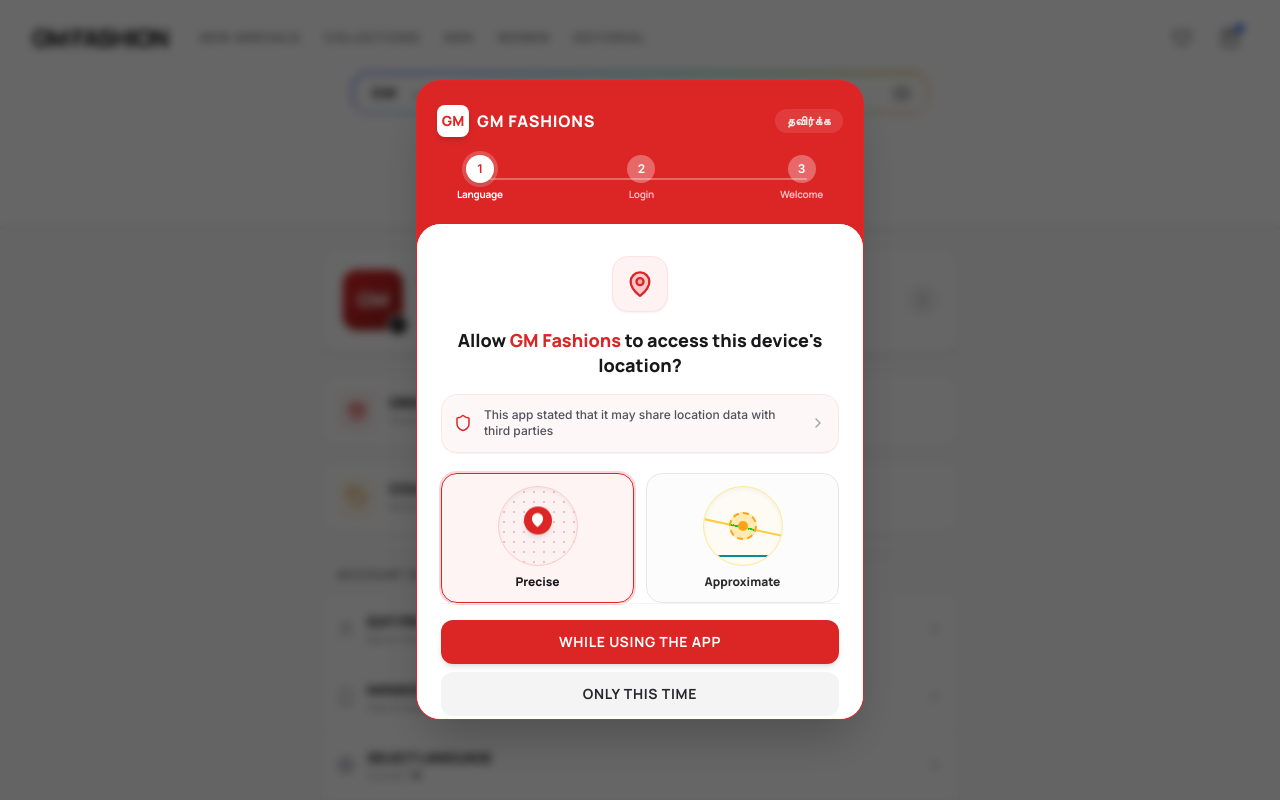
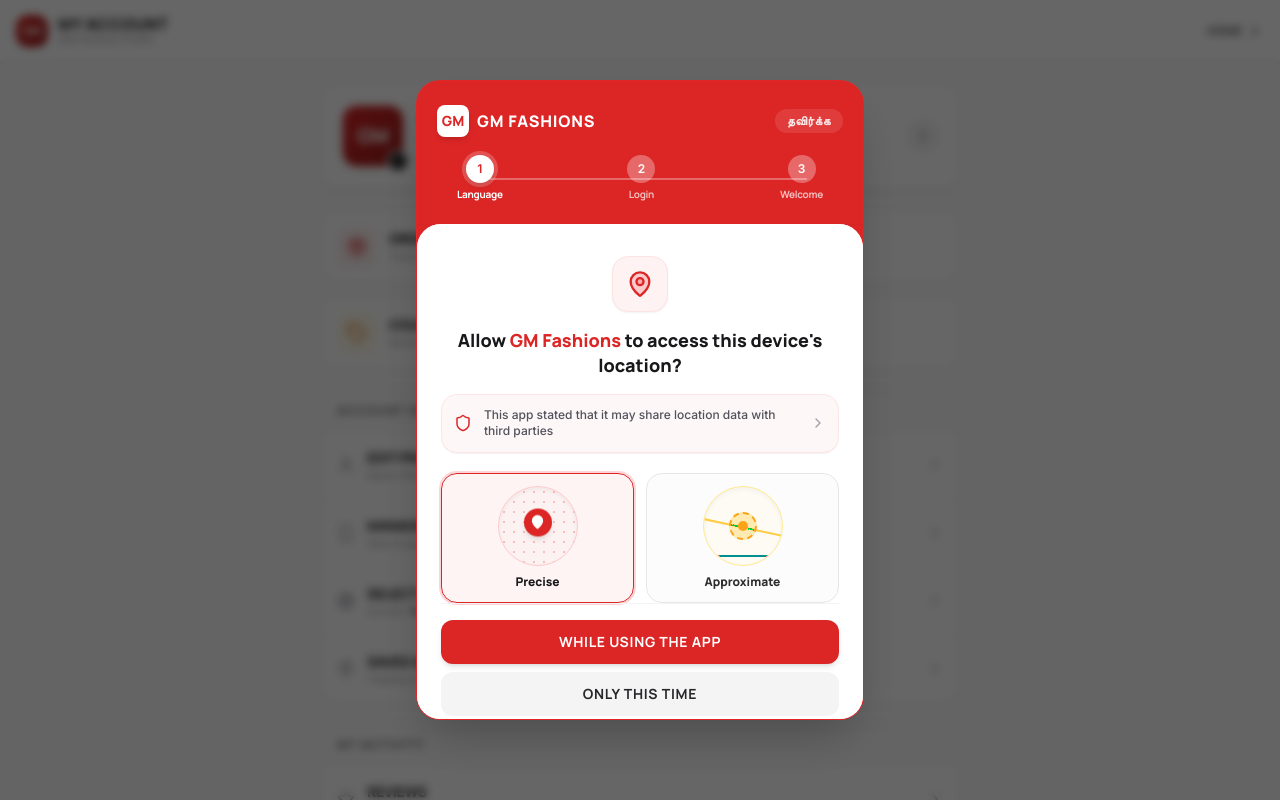
Before and after one commit to Manoj-sudo-gif/GM-fashion, a React (Vite) app: page /account in a window 1280 px wide. Shown: the top 800 px of the page. Built offline with nearby package versions, Linux system fonts and the light colour scheme; grey boxes are pictures that could not be loaded.

Commit message:
feat(account): hide global navigation on account page
Remove Footer and TopNavBar from the account view to provide an immersive, focused interface, and add a custom header specifically for the account dashboard.

```diff
--- a/src/components/Footer.tsx
+++ b/src/components/Footer.tsx
@@ -1,7 +1,14 @@
 import React from 'react';
+import { useLocation } from 'react-router-dom';
 import { Instagram, Facebook, Twitter, Youtube, ArrowUpRight } from 'lucide-react';
 
 export default function Footer() {
+  const location = useLocation();
+
+  if (location.pathname === '/account') {
+    return null;
+  }
+
   return (
     <footer id="main-footer" className="w-full bg-zinc-950 text-zinc-400 font-sans border-t border-zinc-900 mt-auto">
       {/* Attractive Follow Section */}
--- a/src/components/TopNavBar.tsx
+++ b/src/components/TopNavBar.tsx
@@ -122,6 +122,10 @@
       triggerVisualSearch(matchedCategory);
     }
   };
+
+  if (location.pathname === '/account') {
+    return null;
+  }
 
   return (
     <>
--- a/src/pages/Account.tsx
+++ b/src/pages/Account.tsx
@@ -236,8 +236,30 @@
         className="hidden"
       />
 
-      {/* TOP STICKY HEADER FOR SUB-VIEWS */}
-      {view !== 'main' && (
+      {/* TOP STICKY HEADER */}
+      {view === 'main' ? (
+        <div className="sticky top-0 z-40 bg-white/95 border-b border-zinc-200/90 px-4 py-3.5 flex items-center justify-between shadow-2xs backdrop-blur-md">
+          <div className="flex items-center gap-2.5">
+            <div className="w-8 h-8 rounded-xl bg-gradient-to-br from-[#dc2626] to-[#991b1b] text-white flex items-center justify-center font-black font-headline text-xs tracking-tighter shadow-2xs">
+              GM
+            </div>
+            <div>
+              <h1 className="text-sm sm:text-base font-black text-zinc-900 font-headline uppercase tracking-wide leading-none">
+                My Account
+              </h1>
+              <p className="text-[10px] text-zinc-400 font-medium">GM Fashions Profile</p>
+            </div>
+          </div>
+          <button
+            onClick={() => navigate('/')}
+            className="p-2 -mr-2 rounded-full hover:bg-zinc-100 text-zinc-600 hover:text-zinc-900 transition-colors cursor-pointer flex items-center gap-1 text-xs font-bold font-headline uppercase"
+            title="Back to Home"
+          >
+            <span className="hidden sm:inline">Home</span>
+            <ChevronRight size={18} />
+          </button>
+        </div>
+      ) : (
         <div className="sticky top-0 z-40 bg-white border-b border-zinc-200/90 px-4 py-3.5 flex items-center justify-between shadow-2xs backdrop-blur-md">
           <div className="flex items-center gap-3">
             <button
```
